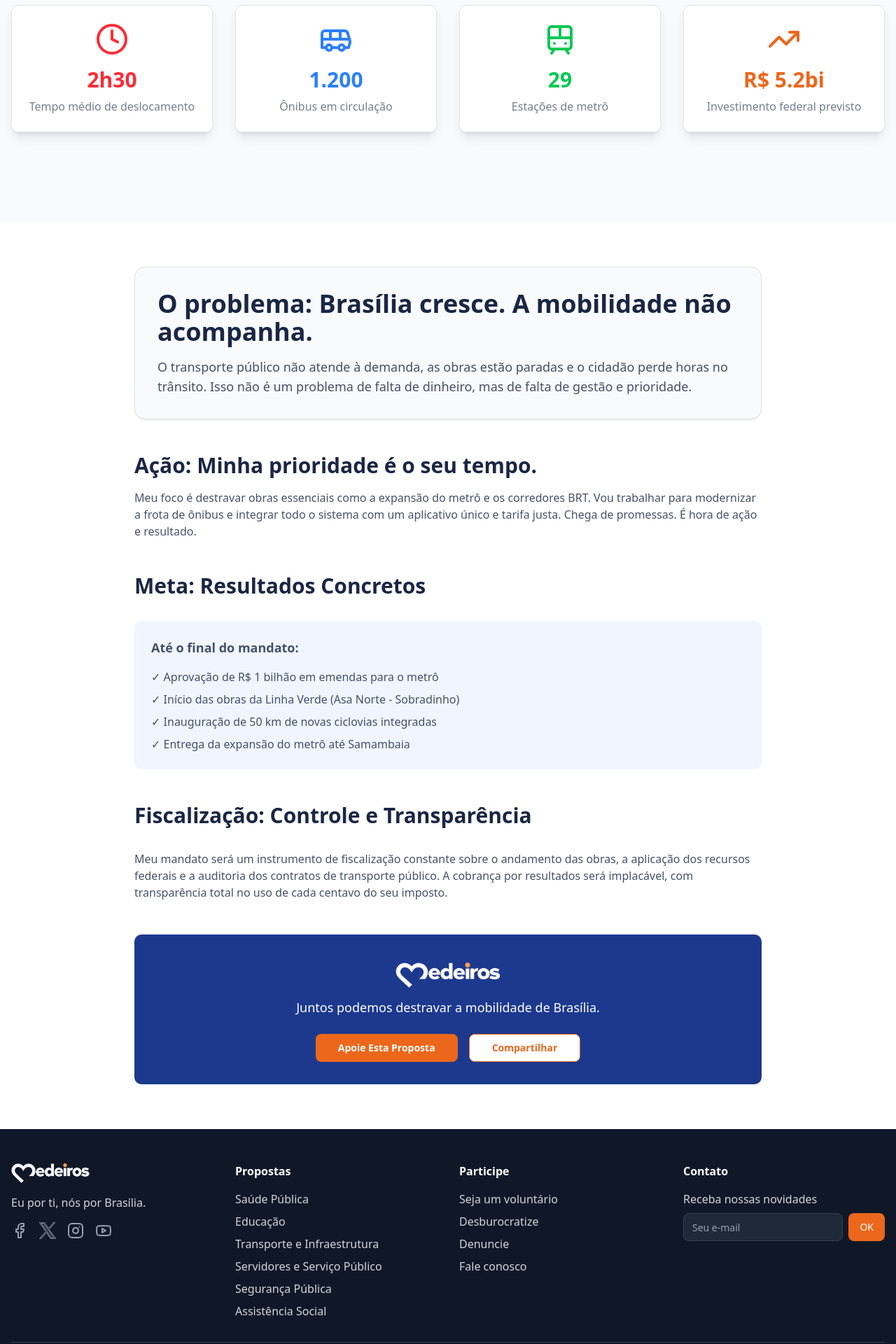
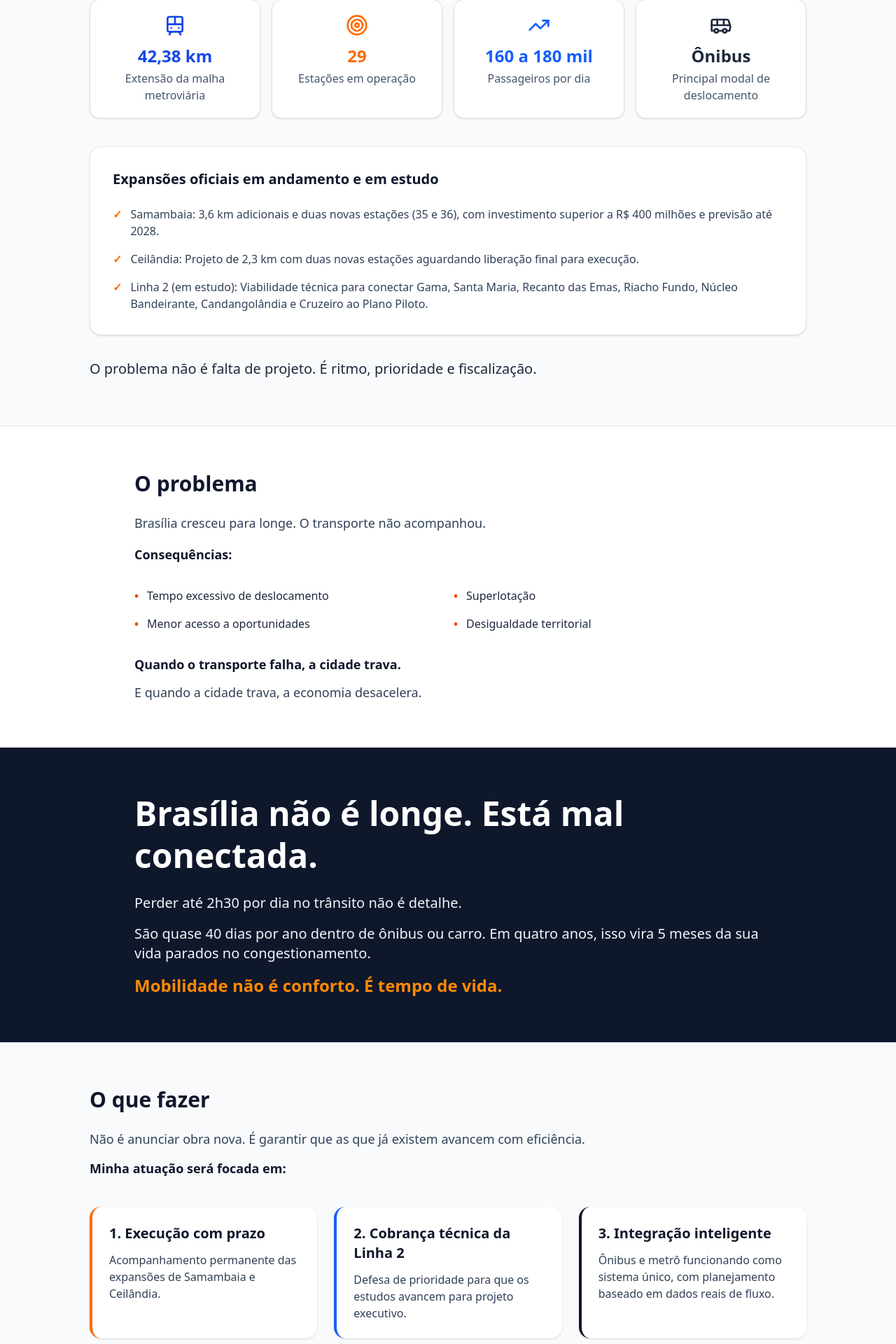
Before and after one commit to luancamposck/elias, a Next.js app: page /proposals/transport in a window 1280 px wide. Shown: the part 639-2559 px from the top of the page at 70% size. Built offline with nearby package versions, Linux system fonts and the light colour scheme.

Commit message:
refactor(transport): refactor transport proposal page

```diff
--- a/src/app/proposals/transport/page.tsx
+++ b/src/app/proposals/transport/page.tsx
@@ -1,48 +1,71 @@
-import { Bus, Clock, TramFront, TrendingUp } from "lucide-react"
+import {
+  BarChart3,
+  Bus,
+  ShieldCheck,
+  Target,
+  TramFront,
+  TrendingUp
+} from "lucide-react"
 
-import {
-  CTAFooter,
-  ProposalHeader,
-  StatsSection
-} from "@/components/proposal-page"
+import { CTAFooter, ProposalHeader } from "@/components/proposal-page"
 
-const stats = [
+const metroStats = [
   {
-    icon: Clock,
-    color: "text-red-500",
-    value: "2h30",
-    label: "Tempo médio de deslocamento"
+    icon: TramFront,
+    color: "text-blue-700",
+    value: "42,38 km",
+    label: "Extensão da malha metroviária"
+  },
+  {
+    icon: Target,
+    color: "text-orange-500",
+    value: "29",
+    label: "Estações em operação"
+  },
+  {
+    icon: TrendingUp,
+    color: "text-blue-600",
+    value: "160 a 180 mil",
+    label: "Passageiros por dia"
   },
   {
     icon: Bus,
-    color: "text-blue-500",
-    value: "1.200",
-    label: "Ônibus em circulação"
-  },
-  {
-    icon: TramFront,
-    color: "text-green-500",
-    value: "29",
-    label: "Estações de metrô"
-  },
-  {
-    icon: TrendingUp,
-    color: "text-primary",
-    value: "R$ 5.2bi",
-    label: "Investimento federal previsto"
+    color: "text-slate-800",
+    value: "Ônibus",
+    label: "Principal modal de deslocamento"
   }
 ]
 
-const goalItems: string[] = [
-  "Aprovação de R$ 1 bilhão em emendas para o metrô",
-  "Início das obras da Linha Verde (Asa Norte - Sobradinho)",
-  "Inauguração de 50 km de novas ciclovias integradas",
-  "Entrega da expansão do metrô até Samambaia"
+const expansionItems = [
+  "Samambaia: 3,6 km adicionais e duas novas estações (35 e 36), com investimento superior a R$ 400 milhões e previsão até 2028.",
+  "Ceilândia: Projeto de 2,3 km com duas novas estações aguardando liberação final para execução.",
+  "Linha 2 (em estudo): Viabilidade técnica para conectar Gama, Santa Maria, Recanto das Emas, Riacho Fundo, Núcleo Bandeirante, Candangolândia e Cruzeiro ao Plano Piloto."
+]
+
+const consequences = [
+  "Tempo excessivo de deslocamento",
+  "Superlotação",
+  "Menor acesso a oportunidades",
+  "Desigualdade territorial"
+]
+
+const mandateGoals = [
+  "Fiscalização ativa das obras em andamento",
+  "Transparência pública de cronogramas",
+  "Defesa de prioridade orçamentária para mobilidade",
+  "Apoio a projetos que reduzam o tempo médio de deslocamento"
+]
+
+const oversightItems = [
+  "Relatórios públicos de avanço físico das obras",
+  "Monitoramento de prazos",
+  "Cobrança de desempenho contratual",
+  "Debate técnico com especialistas e sociedade"
 ]
 
 const TransportProposalPage = () => {
   return (
-    <div>
+    <div className="bg-white">
       <ProposalHeader
         icon={Bus}
         title="Transporte e Infraestrutura"
@@ -50,74 +73,226 @@ const TransportProposalPage = () => {
         variant="transport"
       />
 
-      <StatsSection title="Diagnóstico: O Transporte no DF" stats={stats} />
+      <section className="py-16 bg-slate-50 border-b">
+        <div className="container mx-auto px-4">
+          <div className="max-w-5xl mx-auto">
+            <h2 className="text-3xl font-bold mb-10 text-slate-900 flex items-center gap-3">
+              <BarChart3 className="size-8 text-orange-500" />
+              Diagnóstico
+            </h2>
 
-      <div className="py-16 bg-white">
+            <div className="grid sm:grid-cols-2 lg:grid-cols-4 gap-4 mb-10">
+              {metroStats.map(({ icon: Icon, color, value, label }) => (
+                <div
+                  key={label}
+                  className="rounded-xl border bg-white p-5 shadow-sm text-center">
+                  <Icon className={`size-8 mx-auto mb-3 ${color}`} />
+                  <p className={`text-2xl font-bold mb-1 ${color}`}>{value}</p>
+                  <p className="text-slate-600">{label}</p>
+                </div>
+              ))}
+            </div>
+
+            <div className="bg-white p-8 rounded-2xl border border-slate-200 shadow-sm mb-8">
+              <h3 className="text-xl font-bold text-slate-900 mb-6">
+                Expansões oficiais em andamento e em estudo
+              </h3>
+              <ul className="space-y-4 text-slate-700">
+                {expansionItems.map((item) => (
+                  <li key={item} className="flex gap-3">
+                    <span className="text-orange-500 font-bold">✓</span>
+                    <span>{item}</span>
+                  </li>
+                ))}
+              </ul>
+            </div>
+
+            <p className="text-xl leading-relaxed font-medium text-slate-800">
+              O problema não é falta de projeto. É ritmo, prioridade e
+              fiscalização.
+            </p>
+          </div>
+        </div>
+      </section>
+
+      <section className="py-16 bg-white border-b">
         <div className="container mx-auto px-4">
           <div className="max-w-4xl mx-auto">
-            {/* DIAGNÓSTICO */}
-            <div className="mb-12 rounded-2xl border border-gray-200 bg-gray-50 p-8 shadow-sm">
-              <h2 className="text-3xl font-bold text-foreground sm:text-4xl">
-                O problema: Brasília cresce. A mobilidade não acompanha.
-              </h2>
-              <p className="mt-4 text-lg text-foreground/80">
-                O transporte público não atende à demanda, as obras estão
-                paradas e o cidadão perde horas no trânsito. Isso não é um
-                problema de falta de dinheiro, mas de falta de gestão e
-                prioridade.
+            <h2 className="text-3xl font-bold mb-6 text-slate-900">
+              O problema
+            </h2>
+            <div className="text-lg text-slate-700 leading-relaxed space-y-4 mb-8">
+              <p>Brasília cresceu para longe. O transporte não acompanhou.</p>
+              <p className="font-semibold text-slate-900">Consequências:</p>
+            </div>
+            <div className="grid sm:grid-cols-2 gap-4 mb-8">
+              {consequences.map((item) => (
+                <div key={item} className="flex items-start gap-3">
+                  <span className="text-orange-600 font-bold">•</span>
+                  <p className="text-slate-800">{item}</p>
+                </div>
+              ))}
+            </div>
+            <div className="space-y-3 text-lg">
+              <p className="text-slate-900 font-semibold">
+                Quando o transporte falha, a cidade trava.
+              </p>
+              <p className="text-slate-700">
+                E quando a cidade trava, a economia desacelera.
+              </p>
+            </div>
+          </div>
+        </div>
+      </section>
+
+      <section className="py-16 bg-slate-900 text-white border-b border-slate-800">
+        <div className="container mx-auto px-4">
+          <div className="max-w-4xl mx-auto">
+            <h2 className="text-4xl sm:text-5xl font-bold leading-tight mb-6">
+              Brasília não é longe. Está mal conectada.
+            </h2>
+            <div className="space-y-4 text-lg sm:text-xl text-slate-100">
+              <p>Perder até 2h30 por dia no trânsito não é detalhe.</p>
+              <p>
+                São quase 40 dias por ano dentro de ônibus ou carro. Em quatro
+                anos, isso vira 5 meses da sua vida parados no congestionamento.
+              </p>
+              <p className="text-orange-400 font-bold text-2xl">
+                Mobilidade não é conforto. É tempo de vida.
+              </p>
+            </div>
+          </div>
+        </div>
+      </section>
+
+      <section className="py-16 bg-slate-50 border-b">
+        <div className="container mx-auto px-4">
+          <div className="max-w-5xl mx-auto">
+            <h2 className="text-3xl font-bold mb-6 text-slate-900">
+              O que fazer
+            </h2>
+            <div className="text-lg text-slate-700 leading-relaxed space-y-3 mb-10">
+              <p>
+                Não é anunciar obra nova. É garantir que as que já existem
+                avancem com eficiência.
+              </p>
+              <p className="font-semibold text-slate-900">
+                Minha atuação será focada em:
               </p>
             </div>
 
-            {/* AÇÃO */}
-            <div className="mb-12">
-              <h2 className="text-3xl font-bold mb-4 text-foreground">
-                Ação: Minha prioridade é o seu tempo.
-              </h2>
-              <div className="prose prose-lg max-w-none text-foreground/80">
-                <p>
-                  Meu foco é destravar obras essenciais como a expansão do metrô
-                  e os corredores BRT. Vou trabalhar para modernizar a frota de
-                  ônibus e integrar todo o sistema com um aplicativo único e
-                  tarifa justa. Chega de promessas. É hora de ação e resultado.
+            <div className="grid md:grid-cols-3 gap-6 mb-10">
+              <div className="bg-white p-6 rounded-2xl border-l-4 border-orange-500 shadow-sm">
+                <h3 className="text-xl font-bold text-slate-900 mb-3">
+                  1. Execução com prazo
+                </h3>
+                <p className="text-slate-700">
+                  Acompanhamento permanente das expansões de Samambaia e
+                  Ceilândia.
+                </p>
+              </div>
+
+              <div className="bg-white p-6 rounded-2xl border-l-4 border-blue-600 shadow-sm">
+                <h3 className="text-xl font-bold text-slate-900 mb-3">
+                  2. Cobrança técnica da Linha 2
+                </h3>
+                <p className="text-slate-700">
+                  Defesa de prioridade para que os estudos avancem para projeto
+                  executivo.
+                </p>
+              </div>
+
+              <div className="bg-white p-6 rounded-2xl border-l-4 border-slate-900 shadow-sm">
+                <h3 className="text-xl font-bold text-slate-900 mb-3">
+                  3. Integração inteligente
+                </h3>
+                <p className="text-slate-700">
+                  Ônibus e metrô funcionando como sistema único, com
+                  planejamento baseado em dados reais de fluxo.
                 </p>
               </div>
             </div>
 
-            {/* META */}
-            <h2 className="text-3xl font-bold mb-8 text-foreground">
-              Meta: Resultados Concretos
+            <p className="text-xl font-semibold text-slate-900">
+              Mobilidade não pode depender de calendário eleitoral.
+            </p>
+          </div>
+        </div>
+      </section>
+
+      <section className="py-16 bg-orange-50 border-b border-orange-100">
+        <div className="container mx-auto px-4">
+          <div className="max-w-4xl mx-auto">
+            <h2 className="text-3xl font-bold mb-8 text-slate-900 flex items-center gap-3">
+              <Target className="size-8 text-orange-500" />
+              Metas do mandato
             </h2>
-            <div className="prose prose-lg max-w-none text-foreground/80 mb-12">
-              <div className="bg-blue-50 p-6 rounded-lg">
-                <h4 className="font-semibold text-lg mb-4">
-                  Até o final do mandato:
-                </h4>
-                <ul className="space-y-2">
-                  {goalItems.map((m) => (
-                    <li key={m}>✓ {m}</li>
-                  ))}
-                </ul>
-              </div>
+            <div className="grid sm:grid-cols-2 gap-4 mb-8">
+              {mandateGoals.map((item) => (
+                <div key={item} className="flex items-start gap-3">
+                  <span className="text-orange-600 font-bold">✓</span>
+                  <p className="text-slate-800">{item}</p>
+                </div>
+              ))}
             </div>
+            <p className="text-xl font-semibold text-slate-900">
+              Menos promessa. Mais acompanhamento.
+            </p>
+          </div>
+        </div>
+      </section>
 
-            {/* FISCALIZAÇÃO */}
-            <h2 className="text-3xl font-bold mb-8 text-foreground">
-              Fiscalização: Controle e Transparência
+      <section className="py-16 bg-white border-b">
+        <div className="container mx-auto px-4">
+          <div className="max-w-4xl mx-auto">
+            <h2 className="text-3xl font-bold mb-6 text-slate-900 flex items-center gap-3">
+              <ShieldCheck className="size-8 text-orange-500" />
+              Fiscalização
             </h2>
-            <div className="prose prose-lg max-w-none text-foreground/80 mb-12">
+            <div className="text-lg text-slate-700 leading-relaxed space-y-4 mb-8">
               <p>
-                Meu mandato será um instrumento de fiscalização constante sobre
-                o andamento das obras, a aplicação dos recursos federais e a
-                auditoria dos contratos de transporte público. A cobrança por
-                resultados será implacável, com transparência total no uso de
-                cada centavo do seu imposto.
+                Dinheiro público investido em mobilidade precisa gerar resultado
+                visível:
               </p>
             </div>
-
-            <CTAFooter message="Juntos podemos destravar a mobilidade de Brasília." />
+            <div className="grid sm:grid-cols-2 gap-4 mb-8">
+              {oversightItems.map((item) => (
+                <div key={item} className="flex items-start gap-3">
+                  <span className="text-orange-600 font-bold">•</span>
+                  <p className="text-slate-800">{item}</p>
+                </div>
+              ))}
+            </div>
+            <p className="text-xl font-semibold text-slate-900">
+              Infraestrutura não é gasto. É investimento produtivo.
+            </p>
           </div>
         </div>
-      </div>
+      </section>
+
+      <section className="py-16 bg-slate-900 text-white border-b border-slate-800">
+        <div className="container mx-auto px-4">
+          <div className="max-w-4xl mx-auto">
+            <h2 className="text-3xl sm:text-4xl font-bold mb-6">A decisão</h2>
+            <p className="text-lg sm:text-xl text-slate-100 leading-relaxed mb-6">
+              Você prefere aceitar como normal perder meses da sua vida no
+              trânsito ou apoiar um mandato que trata mobilidade como prioridade
+              estratégica?
+            </p>
+            <p className="text-2xl font-semibold text-orange-400">
+              Brasília é de quem participa. Você participa. Eu represento.
+            </p>
+          </div>
+        </div>
+      </section>
+
+      <section className="py-16 bg-white border-b">
+        <div className="container mx-auto px-4">
+          <div className="max-w-4xl mx-auto">
+            <CTAFooter message="Brasília é de quem participa. Você participa. Eu represento." />
+          </div>
+        </div>
+      </section>
     </div>
   )
 }
```
